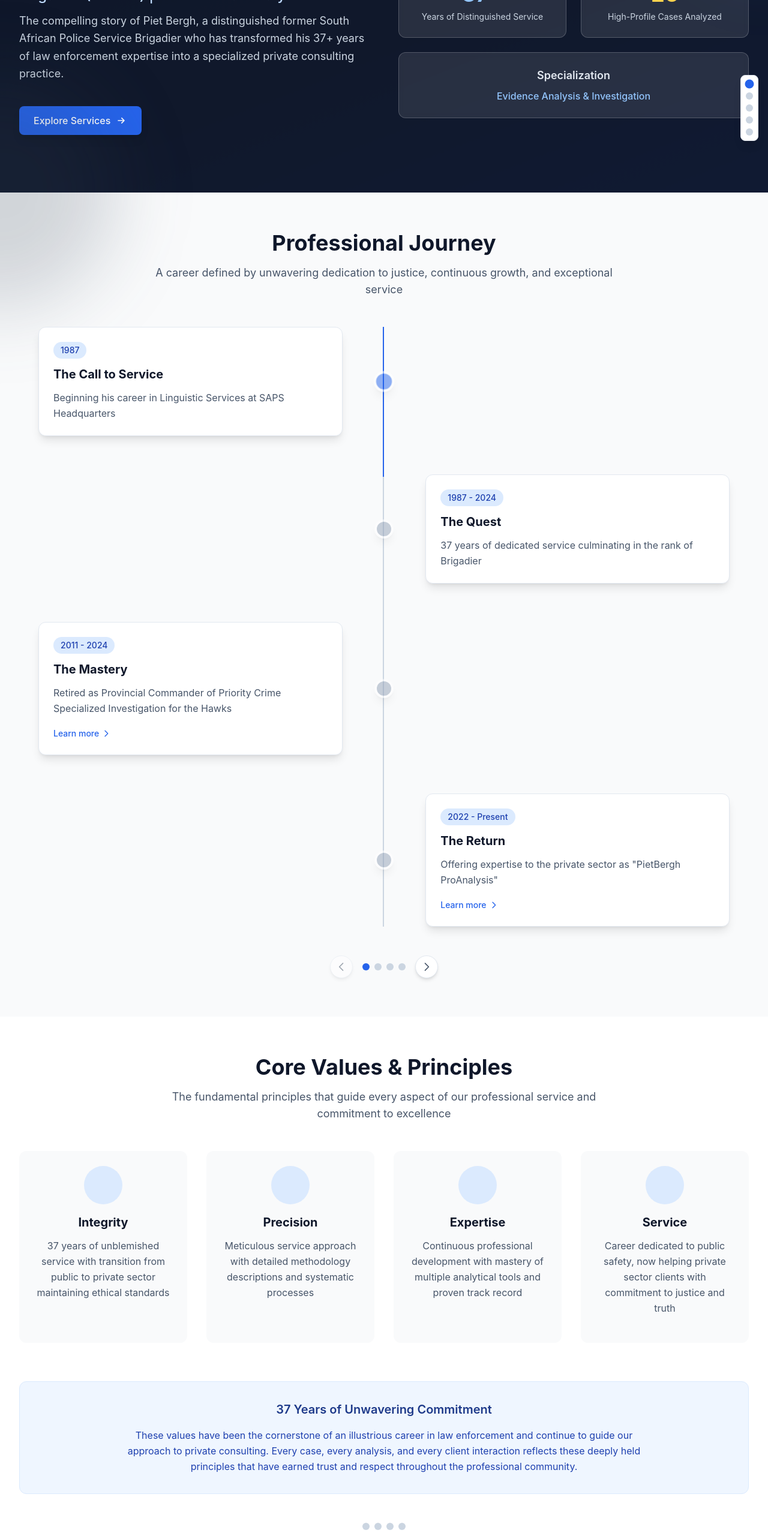
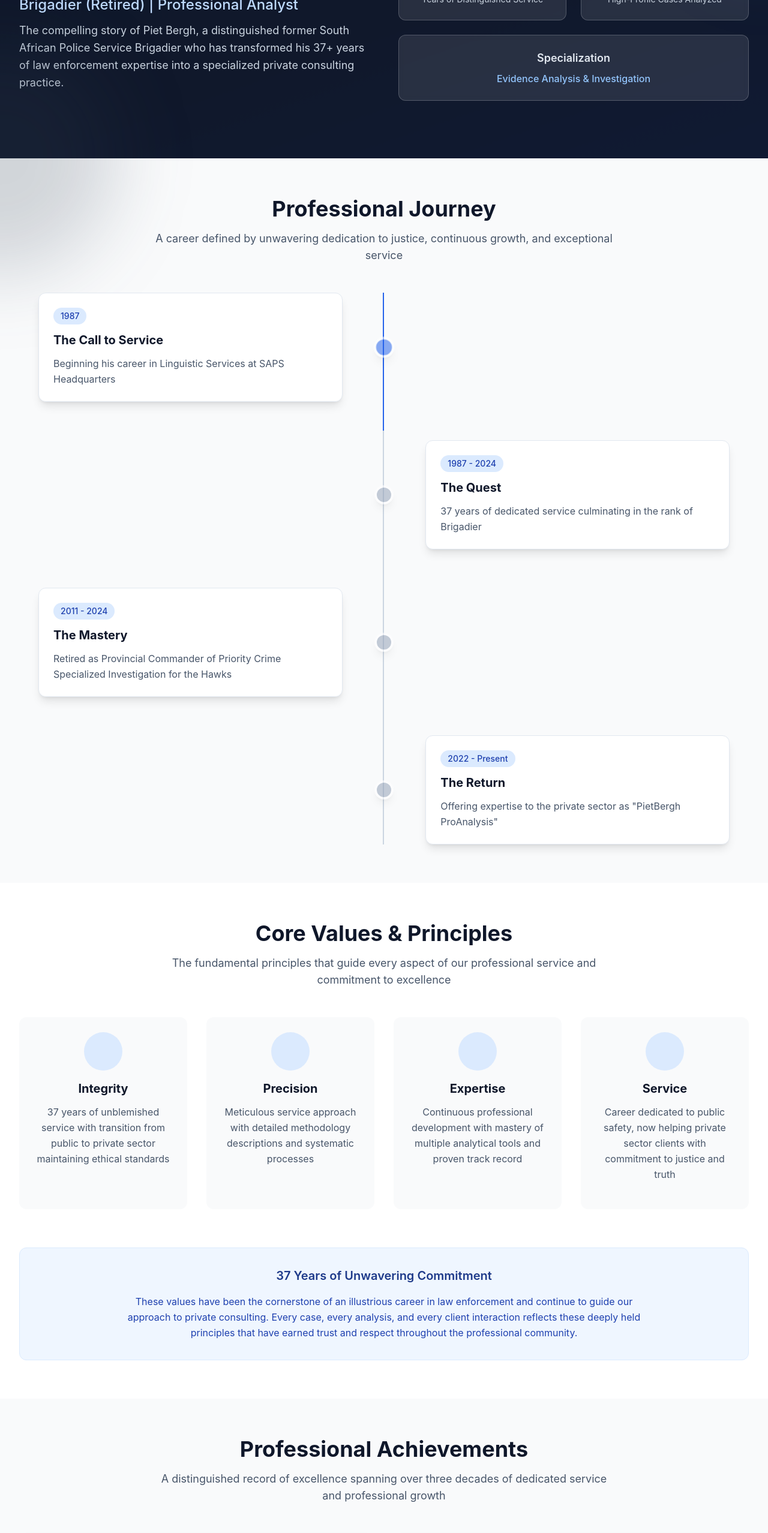
Before and after one commit to RustedVikingOG/pietberghproanalysis, a Vue app: page /about in a window 1280 px wide. Shown: the part 220-2776 px from the top of the page at 60% size. Built offline with nearby package versions, Linux system fonts and the light colour scheme.

Commit message:
feat: about + services page uix improvements

```diff
--- a/src/components/AboutHero.vue
+++ b/src/components/AboutHero.vue
@@ -25,7 +25,7 @@
           </div>
 
           <!-- Call to action -->
-          <div class="pt-4">
+          <!-- <div class="pt-4">
             <button
               @click="scrollToServices"
               class="inline-flex items-center px-6 py-3 bg-blue-600 hover:bg-blue-700 text-white font-medium rounded-lg transition-colors duration-200 shadow-lg hover:shadow-xl"
@@ -35,7 +35,7 @@
                 <path stroke-linecap="round" stroke-linejoin="round" stroke-width="2" d="M13 7l5 5m0 0l-5 5m5-5H6"></path>
               </svg>
             </button>
-          </div>
+          </div> -->
         </div>
 
         <!-- Professional statistics -->
@@ -92,11 +92,11 @@ defineProps<Props>();
 /**
  * Scroll to services section (emit event for parent to handle)
  */
-const emit = defineEmits<{
-  scrollToServices: [];
-}>();
+// const emit = defineEmits<{
+//   scrollToServices: [];
+// }>();
 
-const scrollToServices = () => {
-  emit('scrollToServices');
-};
+// const scrollToServices = () => {
+//   emit('scrollToServices');
+// };
 </script>
--- a/src/components/CoreValues.vue
+++ b/src/components/CoreValues.vue
@@ -64,28 +64,11 @@
           </div>
         </div>
       </div>
-
-      <!-- Interactive elements -->
-      <div class="mt-12 flex justify-center">
-        <div class="flex space-x-2">
-          <button
-            v-for="(_, index) in coreValues"
-            :key="index"
-            @click="highlightValue(index)"
-            :class="[
-              'w-3 h-3 rounded-full transition-all duration-200',
-              highlightedIndex === index ? 'bg-blue-600 scale-125' : 'bg-slate-300 hover:bg-slate-400'
-            ]"
-          />
-        </div>
-      </div>
     </div>
   </section>
 </template>
 
 <script setup lang="ts">
-import { ref } from 'vue';
-
 import type { CoreValue } from '@/models/AboutContent';
 
 interface Props {
@@ -93,16 +76,6 @@ interface Props {
 }
 
 defineProps<Props>();
-
-// State for interactive highlighting
-const highlightedIndex = ref<number | null>(null);
-
-/**
- * Highlight a specific value
- */
-const highlightValue = (index: number): void => {
-  highlightedIndex.value = highlightedIndex.value === index ? null : index;
-};
 
 /**
  * Get icon component for value
--- a/src/components/JourneyTimeline.vue
+++ b/src/components/JourneyTimeline.vue
@@ -75,58 +75,9 @@
               <p class="text-slate-600 leading-relaxed">
                 {{ phase.description }}
               </p>
-
-              <!-- Action button for key phases -->
-              <div v-if="isKeyPhase(phase.phase)" class="mt-4">
-                <button
-                  @click="learnMore(phase.phase)"
-                  class="text-blue-600 hover:text-blue-800 font-medium text-sm inline-flex items-center transition-colors duration-200"
-                >
-                  Learn more
-                  <svg class="ml-1 w-4 h-4" fill="none" stroke="currentColor" viewBox="0 0 24 24">
-                    <path stroke-linecap="round" stroke-linejoin="round" stroke-width="2" d="M9 5l7 7-7 7"></path>
-                  </svg>
-                </button>
-              </div>
             </div>
           </div>
         </div>
-      </div>
-
-      <!-- Navigation controls -->
-      <div class="flex justify-center items-center mt-12 space-x-4">
-        <button
-          @click="previousPhase"
-          :disabled="activePhase === 0"
-          class="p-2 rounded-full bg-white shadow-md border border-slate-200 disabled:opacity-50 disabled:cursor-not-allowed hover:bg-slate-50 transition-colors duration-200"
-        >
-          <svg class="w-5 h-5 text-slate-600" fill="none" stroke="currentColor" viewBox="0 0 24 24">
-            <path stroke-linecap="round" stroke-linejoin="round" stroke-width="2" d="M15 19l-7-7 7-7"></path>
-          </svg>
-        </button>
-
-        <div class="flex space-x-2">
-          <button
-            v-for="(_, index) in journeyPhases"
-            :key="index"
-            @click="scrollToPhase(index)"
-            class="w-3 h-3 rounded-full transition-all duration-200"
-            :class="[
-              isPhaseActive(index) ? 'bg-blue-600' : 'bg-slate-300',
-              'hover:scale-110'
-            ]"
-          />
-        </div>
-
-        <button
-          @click="nextPhase"
-          :disabled="activePhase === journeyPhases.length - 1"
-          class="p-2 rounded-full bg-white shadow-md border border-slate-200 disabled:opacity-50 disabled:cursor-not-allowed hover:bg-slate-50 transition-colors duration-200"
-        >
-          <svg class="w-5 h-5 text-slate-600" fill="none" stroke="currentColor" viewBox="0 0 24 24">
-            <path stroke-linecap="round" stroke-linejoin="round" stroke-width="2" d="M9 5l7 7-7 7"></path>
-          </svg>
-        </button>
       </div>
     </div>
   </section>
@@ -144,17 +95,9 @@ interface Props {
 
 defineProps<Props>();
 
-const emit = defineEmits<{
-  learnMore: [phase: string];
-}>();
-
 // Timeline functionality
 const {
-  activePhase,
   setTimelineRef,
-  scrollToPhase,
-  nextPhase,
-  previousPhase,
   isPhaseActive,
   isPhaseVisible,
   getProgress
@@ -175,26 +118,11 @@ const formatYear = (years?: string): string => {
 };
 
 /**
- * Check if phase is a key phase that should show learn more button
- */
-const isKeyPhase = (phaseName: string): boolean => {
-  const keyPhases = ['The Mastery', 'The Return'];
-  return keyPhases.includes(phaseName);
-};
-
-/**
  * Get icon component for phase
  */
 const getPhaseIcon = (_iconName?: string): string => {
   // Return simple div for now - in a real app you'd use icon library
   return 'div';
-};
-
-/**
- * Handle learn more action
- */
-const learnMore = (phase: string): void => {
-  emit('learnMore', phase);
 };
 
 // Set up timeline reference on mount
--- a/src/components/ServiceDetail.vue
+++ b/src/components/ServiceDetail.vue
@@ -62,7 +62,7 @@
         </h4>
         <ul class="space-y-3">
           <li v-for="benefit in service.benefits" :key="benefit" class="flex items-start">
-            <svg class="w-4 h-4 text-amber-600 mr-3 mt-0.5 flex-shrink-0" fill="currentColor" viewBox="0 0 20 20">
+            <svg class="w-4 h-4 text-green-600 mr-3 mt-0.5 flex-shrink-0" fill="currentColor" viewBox="0 0 20 20">
               <path d="M9.049 2.927c.3-.921 1.603-.921 1.902 0l1.07 3.292a1 1 0 00.95.69h3.462c.969 0 1.371 1.24.588 1.81l-2.8 2.034a1 1 0 00-.364 1.118l1.07 3.292c.3.921-.755 1.688-1.54 1.118l-2.8-2.034a1 1 0 00-1.175 0l-2.8 2.034c-.784.57-1.838-.197-1.539-1.118l1.07-3.292a1 1 0 00-.364-1.118L2.98 8.72c-.783-.57-.38-1.81.588-1.81h3.461a1 1 0 00.951-.69l1.07-3.292z"/>
             </svg>
             <span class="text-slate-700">{{ benefit }}</span>
--- a/src/components/ServicesOverview.vue
+++ b/src/components/ServicesOverview.vue
@@ -44,10 +44,14 @@
             <div class="flex items-center justify-between">
               <router-link
                 :to="`/contact`"
-                class="text-blue-700 hover:text-blue-300 transition-colors text-sm flex items-center group"
+                class="
+                  text-white hover:text-gray-300 transition-colors
+                  text-sm flex items-center group bg-blue-500
+                  p-[6px] pr-[12px] rounded-md
+                "
               >
-                <span class="w-1 h-1 bg-blue-500 rounded-full mr-3 group-hover:scale-150 transition-transform duration-200"></span>
-                Contact for Pricing  >
+                <span class="w-1 h-1 bg-blue-500 rounded-full group-hover:scale-150 transition-transform duration-200"></span>
+                Contact for Pricing
               </router-link>
 
               <router-link
--- a/src/components/cards/ServiceCard.vue
+++ b/src/components/cards/ServiceCard.vue
@@ -40,6 +40,8 @@
       </ul>
     </div>
 
+    <br />
+
     <!-- Service Meta - always at bottom -->
     <div class="mt-auto pt-3 border-t border-slate-100 flex-shrink-0">
       <slot name="actions">
--- a/src/views/AboutView.vue
+++ b/src/views/AboutView.vue
@@ -36,13 +36,11 @@
       <AboutHero
         :introduction="introduction"
         :stats="professionalStats"
-        @scroll-to-services="scrollToSection('services')"
       />
 
       <!-- Journey Timeline Section -->
       <JourneyTimeline
         :journey-phases="journeyPhases"
-        @learn-more="handleLearnMore"
       />
 
       <!-- Core Values Section -->
@@ -112,7 +110,7 @@
     </main>
 
     <!-- Navigation assistance -->
-    <nav
+    <!-- <nav
       v-if="isDataLoaded"
       class="fixed right-4 top-1/2 transform -translate-y-1/2 z-50 hidden lg:block"
     >
@@ -128,12 +126,12 @@
           :title="section.label"
         />
       </div>
-    </nav>
+    </nav> -->
   </div>
 </template>
 
 <script setup lang="ts">
-import { ref, onMounted, nextTick } from 'vue';
+import { onMounted, nextTick } from 'vue';
 import { useRouter } from 'vue-router';
 
 import AboutHero from '@/components/AboutHero.vue';
@@ -176,48 +174,6 @@ const { getAchievements, getAchievementCategory } = useAchievementsGeneral();
 const stats = getStatsA();
 const achievementsData = getAchievements();
 
-// Active section tracking
-const activeSection = ref<string>('hero');
-
-// Navigation sections
-const navigationSections = [
-  { id: 'hero', label: 'Introduction' },
-  { id: 'journey', label: 'Journey' },
-  { id: 'values', label: 'Values' },
-  { id: 'achievements', label: 'Achievements' },
-  { id: 'association', label: 'Association' }
-];
-
-/**
- * Scroll to a specific section
- */
-const scrollToSection = (sectionId: string): void => {
-  const element = document.getElementById(sectionId);
-  if (element) {
-    // Respect user's motion preferences for accessibility
-    const prefersReducedMotion = window.matchMedia('(prefers-reduced-motion: reduce)').matches;
-
-    element.scrollIntoView({
-      behavior: prefersReducedMotion ? 'auto' : 'smooth',
-      block: 'start'
-    });
-    activeSection.value = sectionId;
-  }
-};
-
-/**
- * Handle learn more actions from journey timeline
- */
-const handleLearnMore = (phase: string): void => {
-  // Navigate to services page for more detailed information
-  router.push('/services');
-
-  // For now, scroll to achievements if it's a significant phase
-  if (['The Mastery', 'The Return'].includes(phase)) {
-    scrollToSection('achievements');
-  }
-};
-
 /**
  * Handle learn more from professional association
  */
@@ -226,39 +182,11 @@ const handleAssociationLearnMore = (): void => {
   router.push('/contact?inquiry=aeasa');
 };
 
-/**
- * Set up intersection observer for section tracking
- */
-const setupSectionObserver = (): void => {
-  const sections = navigationSections.map(section => document.getElementById(section.id)).filter(Boolean);
-
-  if (sections.length === 0) return;
-
-  const observer = new IntersectionObserver(
-    (entries) => {
-      entries.forEach((entry) => {
-        if (entry.isIntersecting && entry.target.id) {
-          activeSection.value = entry.target.id;
-        }
-      });
-    },
-    {
-      threshold: 0.3,
-      rootMargin: '-100px 0px -100px 0px'
-    }
-  );
-
-  sections.forEach((section) => {
-    if (section) observer.observe(section);
-  });
-};
-
 // Lifecycle
 onMounted(async () => {
   await fetchAboutData();
 
   // Setup section observer after content loads
   await nextTick();
-  setupSectionObserver();
 });
 </script>
```
Also changed, not shown: src/views/ServicesView.vue (+6 -6 lines), 1 other file (tests, documents, lock files or other folders).
